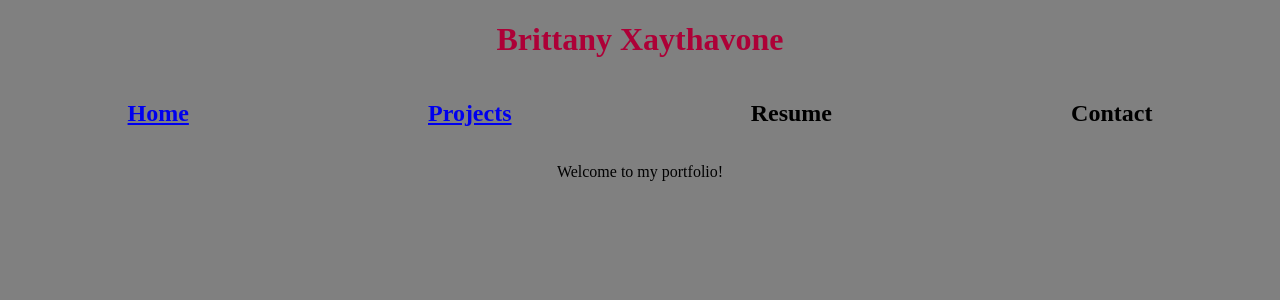
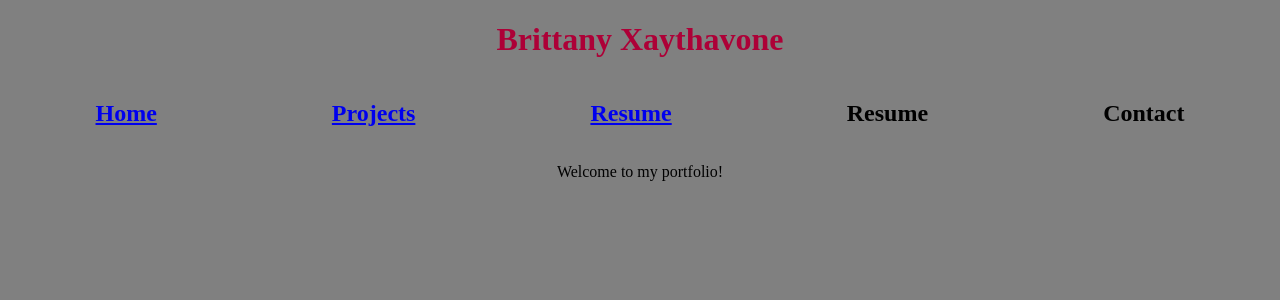
Before and after one commit to britx504/britx504.github.io, a Jekyll site: the page index.html, which Jekyll copies as it is, in a window 1280 px wide. Shown: the top 300 px of the page. Built offline with Jekyll 4.4.1, drawn with Linux system fonts in a browser that asks for light colours.

Commit message:
Update index.html

```diff
--- a/index.html
+++ b/index.html
@@ -8,6 +8,7 @@
     <div id="menu">
       <h2><a href="/">Home</a></h2>
       <h2><a href="/projects.html">Projects</a></h2>
+      <h2><a href="/resume.html">Resume</a></h2>
       <h2>Resume</h2>
       <h2>Contact</h2>
     </div>
```
